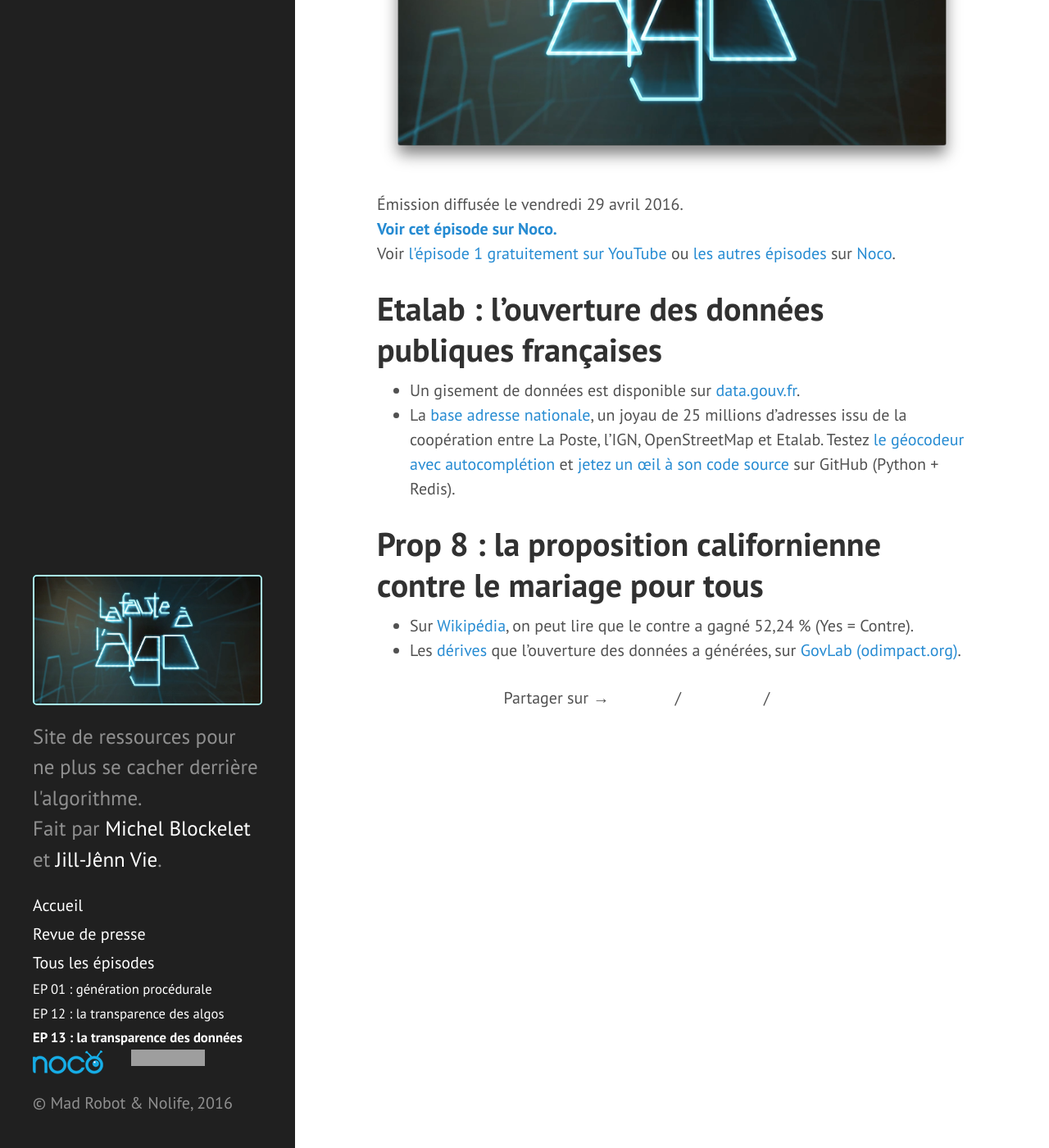
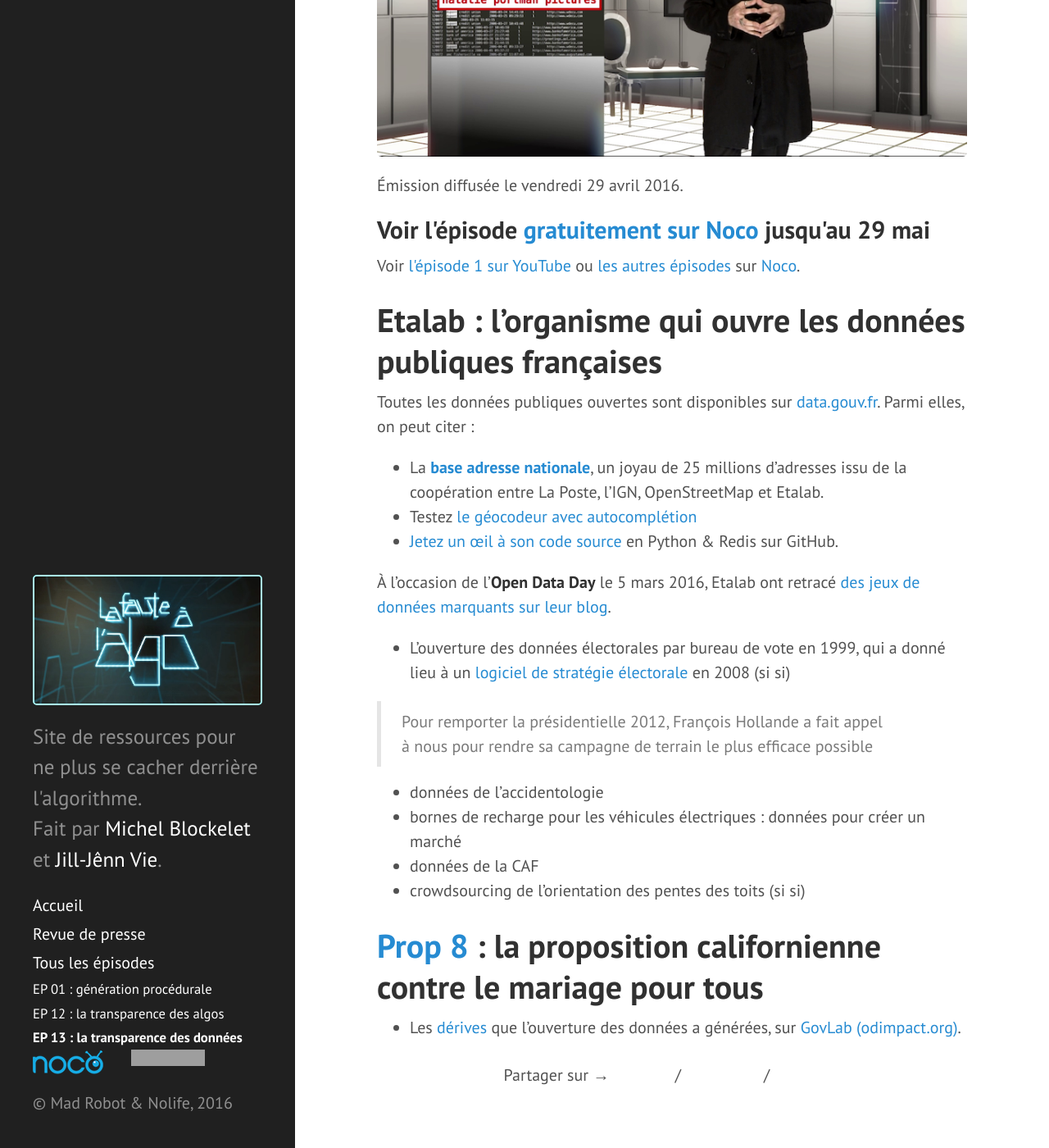
Before and after one commit to jilljenn/fautealgo, a Jekyll site: the page built from ep13/index.md, in a window 1280 px wide and 1400 px high, scrolled down 314 px. Shown: the whole window at 82% size. Built offline with Jekyll 4.4.1, drawn with Linux system fonts in a browser that asks for light colours; Markdown is read by kramdown in place of the engine named in the settings; a script that is not in the unit is left out; grey boxes are pictures that could not be loaded.

Commit message:
Add EP 13

```diff
--- a/_layouts/episode.html
+++ b/_layouts/episode.html
@@ -31,11 +31,15 @@
 
 {% if page.noco %}
 <p>Émission diffusée le {{ page.date }}.<br />
-<a href="{{ page.noco }}" target="_blank"><strong>Voir cet épisode sur Noco.</strong></a><br />
+    {% if page.free_until %}
+        <h2>Voir l'épisode <a href="{{ page.noco }}" target="_blank">gratuitement sur Noco</a> jusqu'au {{ page.free_until }}</h2>
+    {% else %}
+        <a href="{{ page.noco }}" target="_blank"><strong>Voir cet épisode sur Noco.</strong></a><br />
+    {% endif %}
 {% else %}
 <p>Cet épisode sera diffusé le <strong>{{ page.date }}</strong>.<br />
 {% endif %}
-Voir <a href="http://youtu.be/ngnCE2fCvl4" target="_blank">l'épisode 1 gratuitement sur YouTube</a> ou <a href="/eps">les autres épisodes</a> sur <a href="http://noco.tv/famille/346/nolife/la-faute-a-l-algo" target="_blank">Noco</a>.</p>
+Voir <a href="http://youtu.be/ngnCE2fCvl4" target="_blank">l'épisode 1 sur YouTube</a> ou <a href="/eps">les autres épisodes</a> sur <a href="http://noco.tv/famille/346/nolife/la-faute-a-l-algo" target="_blank">Noco</a>.</p>
 
 {% endif %}
 
--- a/ep13/index.md
+++ b/ep13/index.md
@@ -3,18 +3,33 @@
 title: "EP 13 : la transparence des données"
 short: "EP 13 : la transparence des données"
 date: vendredi 29 avril 2016
+preview: static/preview-ep13.png
 noco: http://noco.tv/emission/32322/nolife/la-faute-a-l-algo/13-la-transparence-des-donnees
 published: true
 comments: true
 front: true
+free_until: 29 mai
 ---
 
-# Etalab : l'ouverture des données publiques françaises
+# Etalab : l'organisme qui ouvre les données publiques françaises
 
-- Un gisement de données est disponible sur [data.gouv.fr](http://data.gouv.fr).
-- La [base adresse nationale](https://adresse.data.gouv.fr), un joyau de 25 millions d'adresses issu de la coopération entre La Poste, l'IGN, OpenStreetMap et Etalab. Testez [le géocodeur avec autocomplétion](https://adresse.data.gouv.fr/map/#12/48.7257/-3.9859) et [jetez un œil à son code source](https://github.com/addok/addok) sur GitHub (Python + Redis).
+Toutes les données publiques ouvertes sont disponibles sur [data.gouv.fr](http://data.gouv.fr). Parmi elles, on peut citer :
 
-# Prop 8 : la proposition californienne contre le mariage pour tous
+- La [**base adresse nationale**](https://adresse.data.gouv.fr), un joyau de 25 millions d'adresses issu de la coopération entre La Poste, l'IGN, OpenStreetMap et Etalab.
+- Testez [le géocodeur avec autocomplétion](https://adresse.data.gouv.fr/map/#12/48.7257/-3.9859)
+- [Jetez un œil à son code source](https://github.com/addok/addok) en Python & Redis sur GitHub.
 
-- Sur [Wikipédia](https://en.wikipedia.org/wiki/California_Proposition_8_(2008)), on peut lire que le contre a gagné 52,24 % (Yes = Contre).
+À l'occasion de l'**Open Data Day** le 5 mars 2016, Etalab ont retracé [des jeux de données marquants sur leur blog](https://www.data.gouv.fr/fr/posts/chez-etalab-lopen-data-day-cest-toute-lannee/).
+
+- L'ouverture des données électorales par bureau de vote en 1999, qui a donné lieu à un [logiciel de stratégie électorale](http://www.liegeymullerpons.fr/offre-cinquante-plus-un/) en 2008 (si si)
+
+> Pour remporter la présidentielle 2012, François Hollande a fait appel à nous pour rendre sa campagne de terrain le plus efficace possible
+
+- données de l'accidentologie
+- bornes de recharge pour les véhicules électriques : données pour créer un marché
+- données de la CAF
+- crowdsourcing de l'orientation des pentes des toits (si si)
+
+# [Prop 8](https://en.wikipedia.org/wiki/California_Proposition_8_(2008)) : la proposition californienne contre le mariage pour tous
+
 - Les [dérives](http://odimpact.org/case-united-states-eightmaps.html) que l'ouverture des données a générées, sur [GovLab (odimpact.org)](http://odimpact.org/case-united-states-eightmaps.html).
```
Also changed, not shown: ep11/index.md (+1 -0 lines), static/preview-ep11.png (added), static/preview-ep13.png (added).
